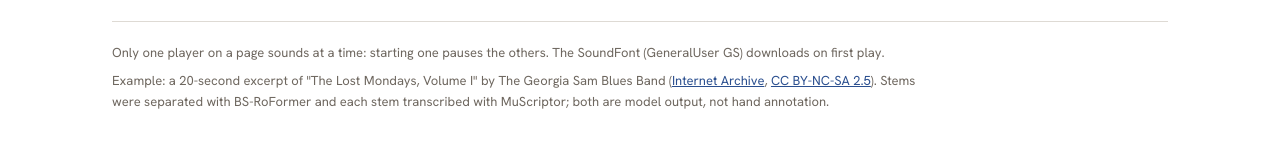
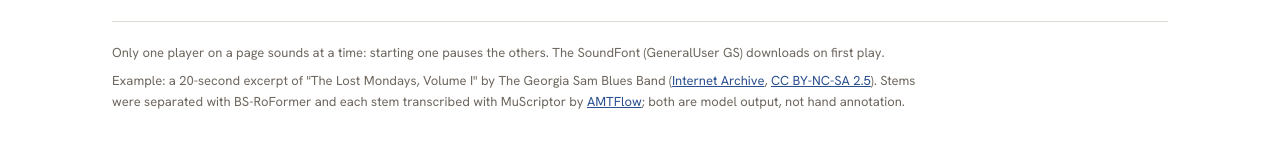
Before and after one commit to vaclisinc/midi-realplayer, a website with bundled scripts: page demo/index.html in a window 1280 px wide. Shown: the part 1249-1396 px from the top of the page. Built offline with nearby package versions, Linux system fonts and the light colour scheme.

Commit message:
Demo: credit AMTFlow for the stems and transcription

```diff
--- a/demo/index.html
+++ b/demo/index.html
@@ -127,7 +127,7 @@
 
   <footer>
     <p>Only one player on a page sounds at a time: starting one pauses the others. The SoundFont (GeneralUser GS) downloads on first play.</p>
-    <p>Example: a 20-second excerpt of "The Lost Mondays, Volume I" by The Georgia Sam Blues Band (<a href="https://archive.org/details/Georgia_Sam_The_Lost_Mondays_v1">Internet Archive</a>, <a href="https://creativecommons.org/licenses/by-nc-sa/2.5/">CC BY-NC-SA 2.5</a>). Stems were separated with BS-RoFormer and each stem transcribed with MuScriptor; both are model output, not hand annotation.</p>
+    <p>Example: a 20-second excerpt of "The Lost Mondays, Volume I" by The Georgia Sam Blues Band (<a href="https://archive.org/details/Georgia_Sam_The_Lost_Mondays_v1">Internet Archive</a>, <a href="https://creativecommons.org/licenses/by-nc-sa/2.5/">CC BY-NC-SA 2.5</a>). Stems were separated with BS-RoFormer and each stem transcribed with MuScriptor by <a href="https://github.com/vaclisinc/AMTFlow">AMTFlow</a>; both are model output, not hand annotation.</p>
   </footer>
 </main>
 <script>
```
